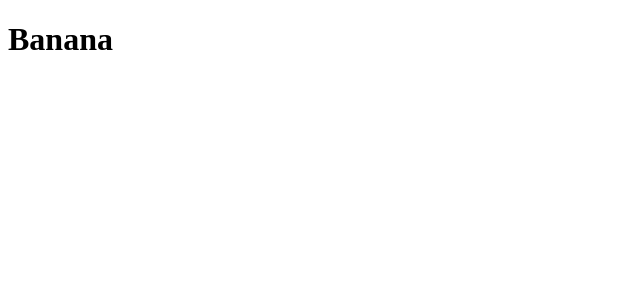
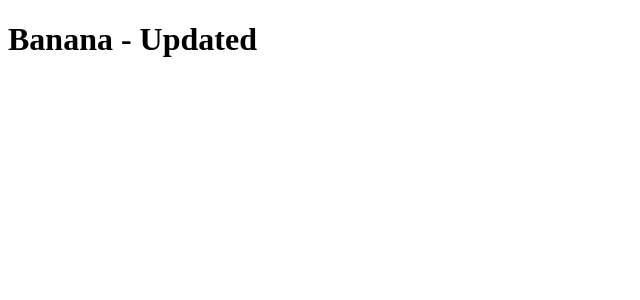
Before and after one commit to weilyuwang/ticketing, a Next.js app in the folder client/: page /banana in a window 1280 px wide. Shown: the top 300 px of the page, without its empty margins (0-640 px from the left). Built offline with nearby package versions, Linux system fonts and the light colour scheme.

Commit message:
add next config file

```diff
--- /dev/null
+++ b/client/next.config.js
@@ -0,0 +1,6 @@
+module.exports = {
+  webpackDevMiddleware: (config) => {
+    config.watchOptions.poll = 300;
+    return config;
+  },
+};
--- a/client/pages/banana.js
+++ b/client/pages/banana.js
@@ -1,3 +1,3 @@
 export default () => {
-  return <h1>Banana</h1>;
+  return <h1>Banana - Updated</h1>;
 };
```
